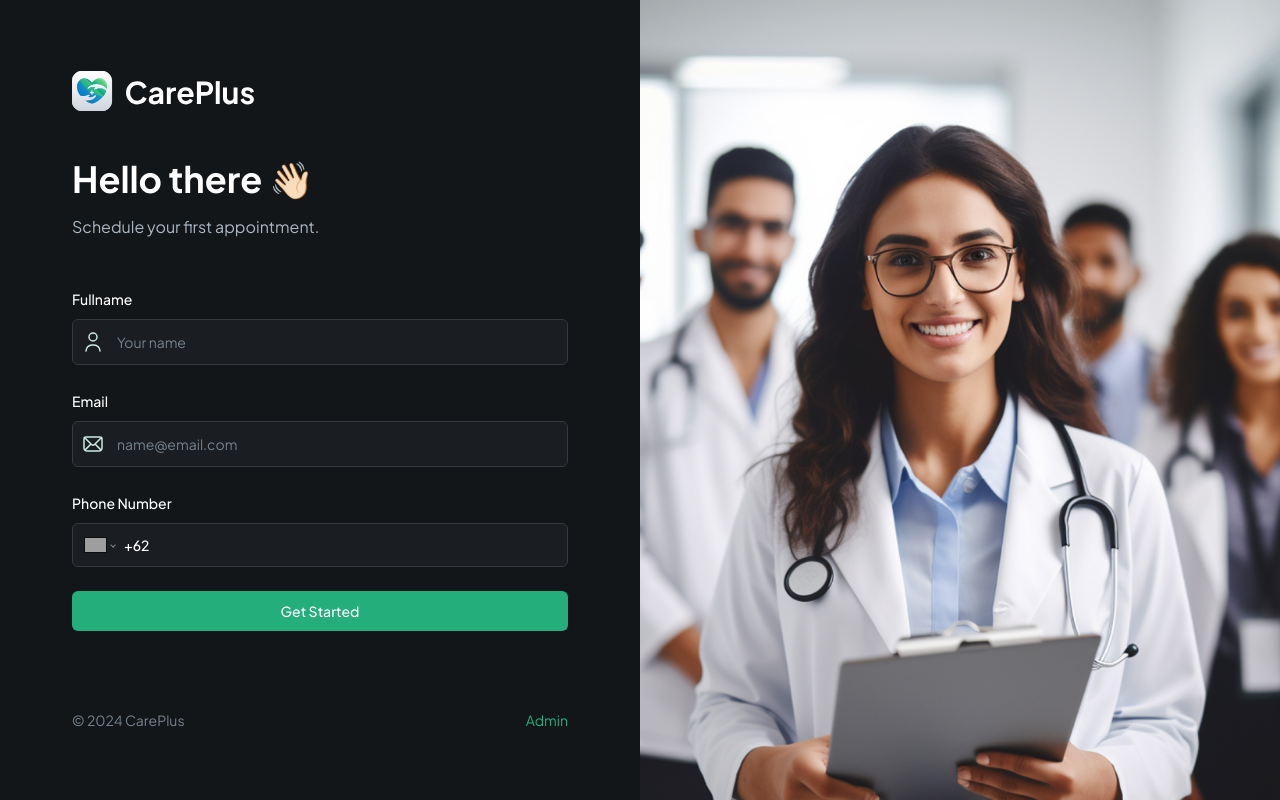
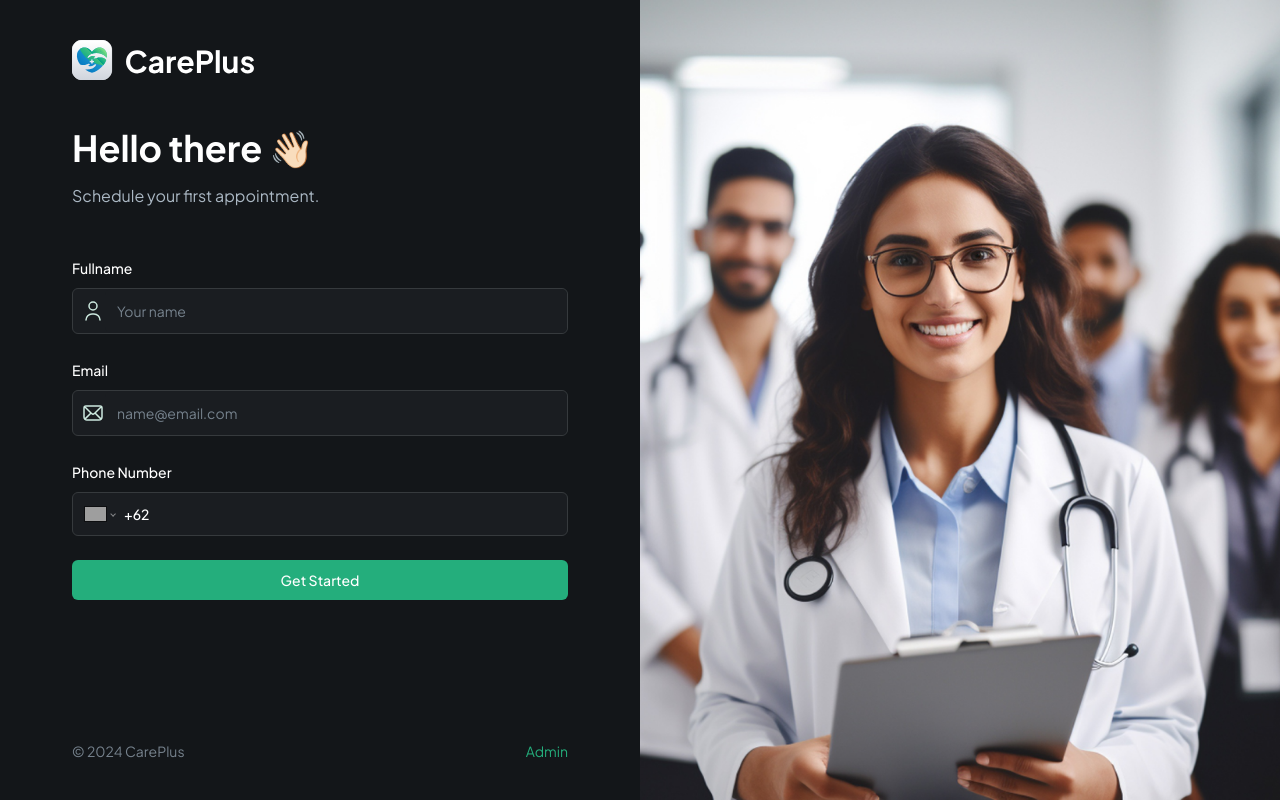
Before and after one commit to dotarsojat69/Careplus, a Next.js app: page / in a window 1280 px wide. Built offline with nearby package versions, Linux system fonts and the light colour scheme; no server answers; grey boxes are pictures that could not be loaded.

Commit message:
feat: fit in screen

```diff
--- a/app/page.tsx
+++ b/app/page.tsx
@@ -6,7 +6,7 @@ import {PatientForm} from "@/components/forms/PatientForm";
 export default function Home() {
   return (
     <div className="flex h-screen max-h-screen">
-      <section className="remove-scrollbar container my-auto">
+      <section className="remove-scrollbar container">
         <div className="sub-container max-w-[496px]">
           <Image
             src="/assets/icons/logo-full.svg"
```
